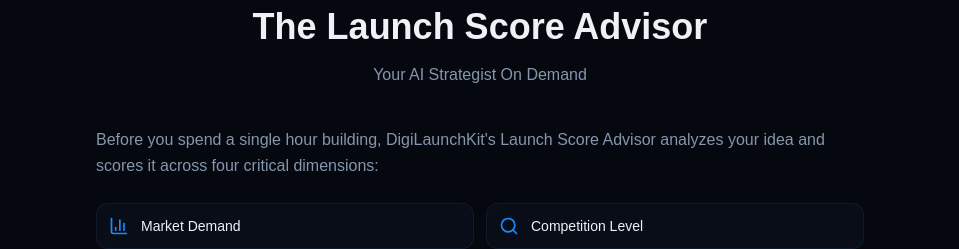
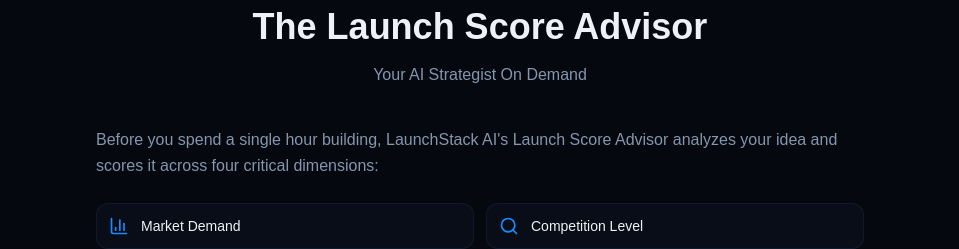
Before and after one commit to szovaai/niche-spark-plug, a React (Vite) app: page / in a window 1280 px wide. Shown: the part 7400-7649 px from the top of the page, without its empty margins (160-1119 px from the left). Built offline with nearby package versions, Linux system fonts and the light colour scheme; the HTML template or start-up script is replaced by a standard one.

Commit message:
Preceding changes

```diff
--- a/src/pages/Index.tsx
+++ b/src/pages/Index.tsx
@@ -629,7 +629,7 @@ const Index = () => {
 
           <motion.div {...fadeIn}>
             <p className="text-muted-foreground leading-relaxed mb-6">
-              Before you spend a single hour building, DigiLaunchKit's Launch Score Advisor analyzes your idea and scores it across four critical dimensions:
+              Before you spend a single hour building, LaunchStack AI's Launch Score Advisor analyzes your idea and scores it across four critical dimensions:
             </p>
             <div className="grid grid-cols-2 gap-3 mb-8">
               {[
```
